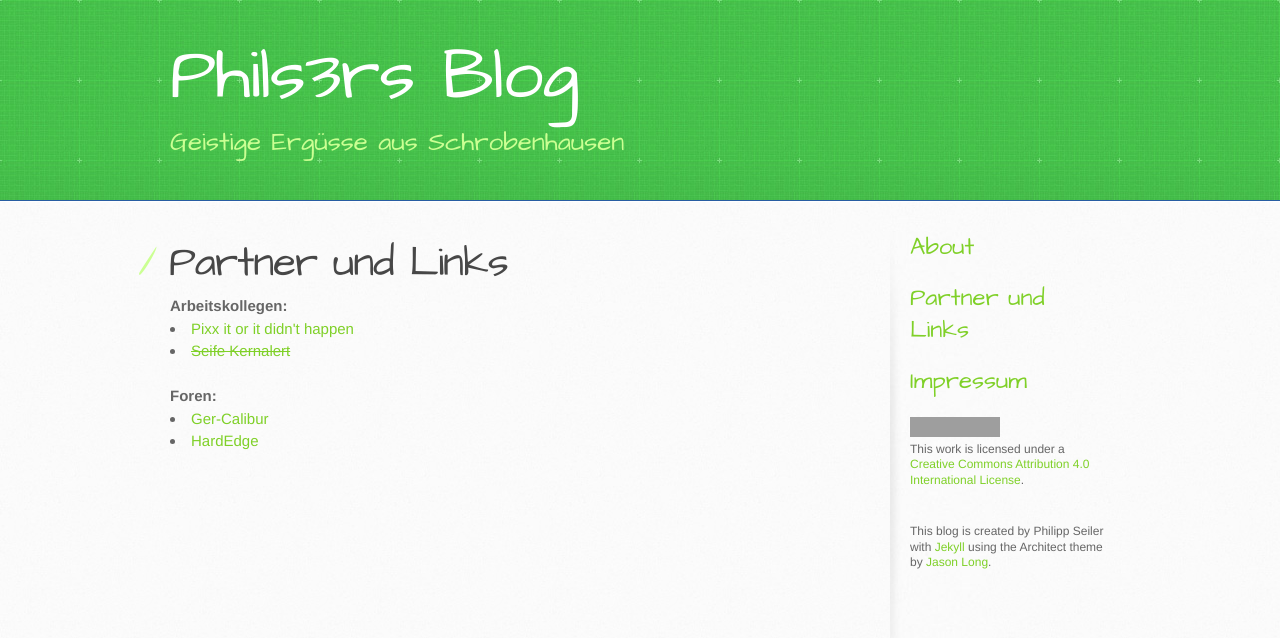
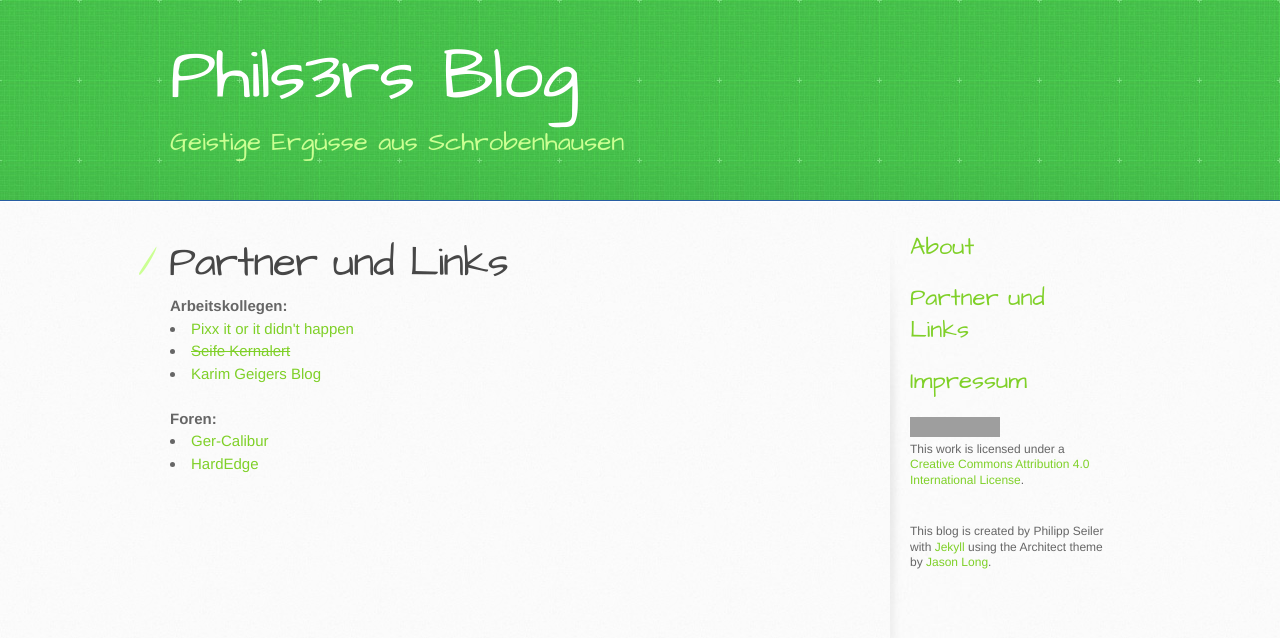
Before and after one commit to pseiler/phils3rs_blog, a Jekyll site: the page built from links.html, in a window 1280 px wide. Shown: the top 638 px of the page. Built offline with Jekyll 4.4.1, drawn with Linux system fonts in a browser that asks for light colours; Markdown is read by kramdown in place of the engine named in the settings; grey boxes are pictures that could not be loaded.

Commit message:
- added karims blog

```diff
--- a/links.html
+++ b/links.html
@@ -9,6 +9,7 @@ title: Partner und Links
 </strong>
 <li><a href=http://pixx-it.oakey-dev.eu/>Pixx it or it didn't happen</a>
 <li><a href=http://seife.kernalert.de/blog><s>Seife Kernalert</s></a>
+<li><a href=http://www.karim-geiger.de/>Karim Geigers Blog</a>
 </br></br>
 <strong>Foren:
 </strong>
```
